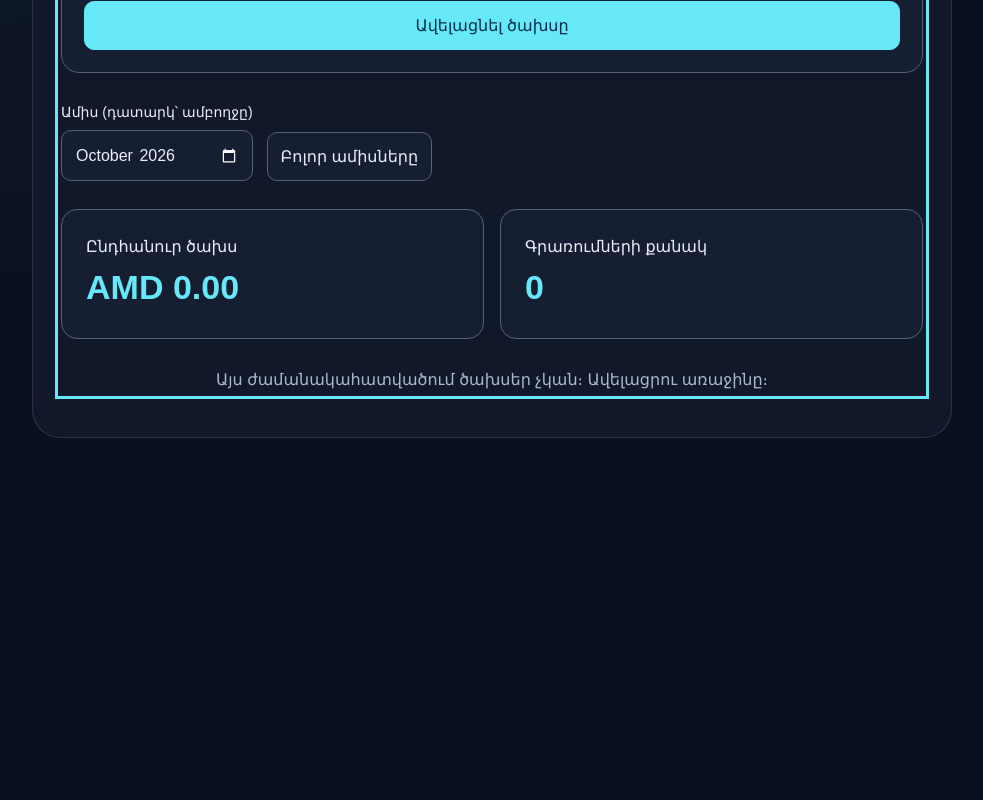
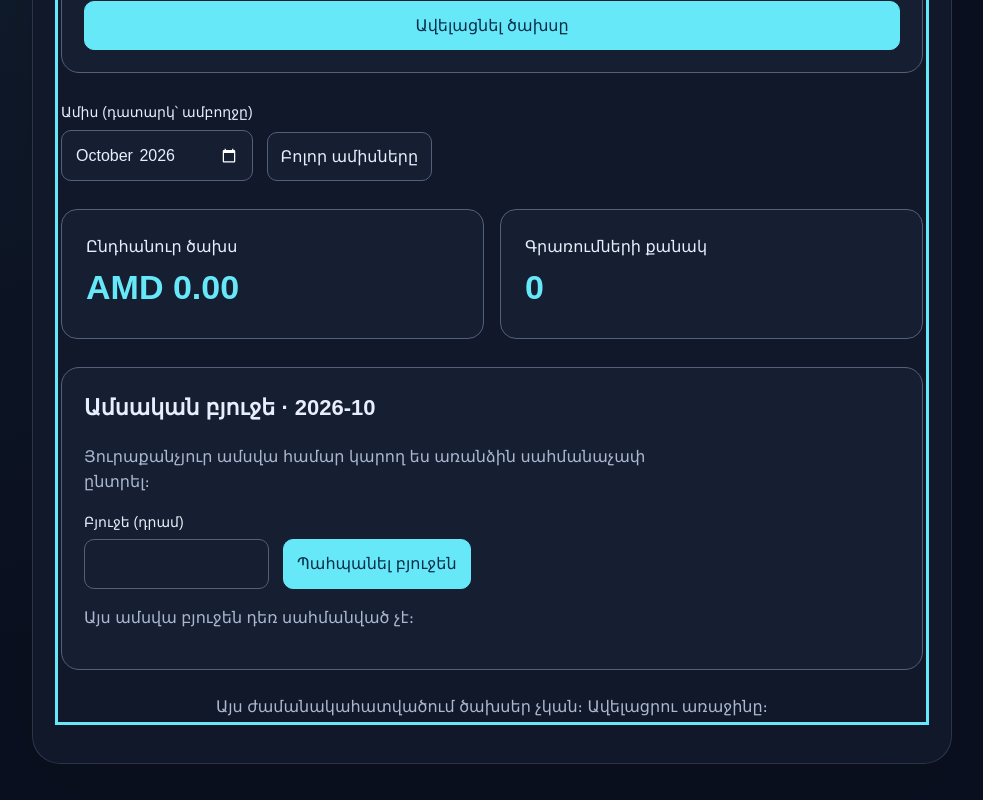
Before and after one commit to armgasp205-create/armine-portfolio, a React (Vite) app in the folder react-learning/: page /#/expenses in a window 1280 px wide. Shown: the part 764-1564 px from the top of the page, without its empty margins (148-1131 px from the left). Before the commit the page ends 1238 px from the top, so only its background shows below. Built offline with nearby package versions, Linux system fonts and the light colour scheme.

Commit message:
Add persistent monthly budgets and remaining balance

```diff
--- /dev/null
+++ b/react-learning/src/components/BudgetPanel.tsx
@@ -0,0 +1,57 @@
+import { useState, type FormEvent } from "react";
+
+const key = "armine-monthly-budgets-v1";
+function readBudgets(): Record<string, number> {
+  try {
+    const data: unknown = JSON.parse(localStorage.getItem(key) || "{}");
+    if (!data || typeof data !== "object" || Array.isArray(data)) return {};
+    return Object.fromEntries(Object.entries(data).filter(([month, value]) =>
+      /^\d{4}-(0[1-9]|1[0-2])$/.test(month) && typeof value === "number" &&
+      Number.isSafeInteger(value) && value > 0 && value <= 100000000000));
+  } catch { return {}; }
+}
+const money = (cents: number) => new Intl.NumberFormat("hy-AM", { style: "currency", currency: "AMD", maximumFractionDigits: 2 }).format(cents / 100);
+
+export default function BudgetPanel({ month, total }: { month: string; total: number }) {
+  const [budgets, setBudgets] = useState(readBudgets);
+  const budget = budgets[month] ?? 0;
+  const [draft, setDraft] = useState(() => budget ? String(budget / 100) : "");
+  const [message, setMessage] = useState("");
+  const [error, setError] = useState("");
+  function persist(next: Record<string, number>, notice: string) {
+    try {
+      localStorage.setItem(key, JSON.stringify(next));
+      setBudgets(next); setError(""); setMessage(notice);
+    } catch { setError("Չհաջողվեց պահպանել բյուջեն։ Ստուգիր բրաուզերի պահեստի հասանելիությունը։"); setMessage(""); }
+  }
+  function save(event: FormEvent<HTMLFormElement>) {
+    event.preventDefault();
+    const amount = Math.round(Number(draft) * 100);
+    if (!Number.isSafeInteger(amount) || amount <= 0 || amount > 100000000000) {
+      setError("Մուտքագրիր դրական գումար՝ առավելագույնը 1 միլիարդ դրամ։"); setMessage(""); return;
+    }
+    persist({ ...budgets, [month]: amount }, "Այս ամսվա բյուջեն պահպանված է։");
+  }
+  return <section className="budget-panel" aria-labelledby="budget-heading">
+    <h2 id="budget-heading">Ամսական բյուջե · {month}</h2>
+    <p className="page-description">Յուրաքանչյուր ամսվա համար կարող ես առանձին սահմանաչափ ընտրել։</p>
+    <form className="expense-toolbar" onSubmit={save}>
+      <div className="field"><label htmlFor="monthly-budget">Բյուջե (դրամ)</label><input id="monthly-budget" type="number" min="0.01" max="1000000000" step="0.01" required value={draft} onChange={event => setDraft(event.target.value)} /></div>
+      <button className="primary" type="submit">Պահպանել բյուջեն</button>
+      {budget > 0 && <button type="button" onClick={() => {
+        const next = { ...budgets }; delete next[month];
+        persist(next, "Այս ամսվա բյուջեն հեռացված է։");
+      }}>Հեռացնել սահմանաչափը</button>}
+    </form>
+    {error && <p className="error" role="alert">{error}</p>}
+    {message && <p role="status">{message}</p>}
+    {budget > 0 ? <div className="budget-result">
+      <div className="category-label"><span>Սահմանված բյուջե</span><strong>{money(budget)}</strong></div>
+      <div className="category-label"><span>Ծախսված</span><strong>{money(total)}</strong></div>
+      <progress value={Math.min(total, budget)} max={budget} aria-label="Բյուջեի օգտագործումը" />
+      <p className={total > budget ? "error" : "budget-remaining"} role="status">{total > budget
+        ? `Բյուջեն գերազանցված է ${money(total - budget)}-ով։`
+        : total === budget ? "Բյուջեն ամբողջությամբ օգտագործված է։" : `Մնացել է ${money(budget - total)}։`}</p>
+    </div> : <p className="page-description">Այս ամսվա բյուջեն դեռ սահմանված չէ։</p>}
+  </section>;
+}
--- a/react-learning/src/pages/ExpensesPage.tsx
+++ b/react-learning/src/pages/ExpensesPage.tsx
@@ -1,4 +1,5 @@
 import { useEffect, useRef, useState, type FormEvent } from "react";
+import BudgetPanel from "../components/BudgetPanel.tsx";
 
 interface Expense { id: string; title: string; amount: number; category: string; date: string }
 const categories = ["Սնունդ", "Տրանսպորտ", "Գնումներ", "Այլ"];
@@ -74,6 +75,7 @@ export default function ExpensesPage() {
     {storageError && <p className="error" role="alert">{storageError}</p>}
     <div className="expense-toolbar"><div className="field"><label htmlFor="expense-month">Ամիս (դատարկ՝ ամբողջը)</label><input id="expense-month" type="month" value={month} onChange={event => setMonth(event.target.value)} /></div><button onClick={() => setMonth("")}>Բոլոր ամիսները</button></div>
     <div className="stats-grid"><div className="metric"><span>Ընդհանուր ծախս</span><strong className="expense-total">{money(total)}</strong></div><div className="metric"><span>Գրառումների քանակ</span><strong className="expense-total">{visible.length}</strong></div></div>
+    {month ? <BudgetPanel key={month} month={month} total={total} /> : <p className="page-description">Ընտրիր մեկ ամիս՝ դրա բյուջեն տեսնելու կամ սահմանելու համար։</p>}
     {total > 0 && <div className="category-summary" aria-label="Ծախսերն ըստ կատեգորիայի">{categories.map(item => {
       const subtotal = visible.filter(expense => expense.category === item).reduce((sum, expense) => sum + expense.amount, 0);
       return <div key={item}><div className="category-label"><span>{item}</span><span>{money(subtotal)}</span></div><progress value={subtotal} max={total} aria-label={item} /></div>;
--- a/react-learning/src/style.css
+++ b/react-learning/src/style.css
@@ -12,6 +12,11 @@ body { background-image:radial-gradient(ellipse at top left, color-mix(in srgb,v
 .expense-details { flex:1; min-width:0; overflow-wrap:anywhere; }
 .expense-details small { display:block; color:var(--muted); }
 .expense-row { flex-wrap:wrap; }
+.budget-panel { padding:22px; margin:24px 0; border:1px solid var(--border); border-radius:18px; background:var(--surface); }
+.budget-panel h2 { margin-top:0; font-size:22px; }
+.budget-result { margin-top:24px; display:grid; gap:10px; }
+.budget-result p { margin:0; }
+.budget-remaining { color:var(--accent); font-weight:bold; }
 button, .app-nav a { transition:background-color .15s, border-color .15s; }
 button:hover:not(:disabled) { border-color:var(--accent); }
 @media(prefers-reduced-motion:reduce) { button, .app-nav a { transition:none; } }
```
